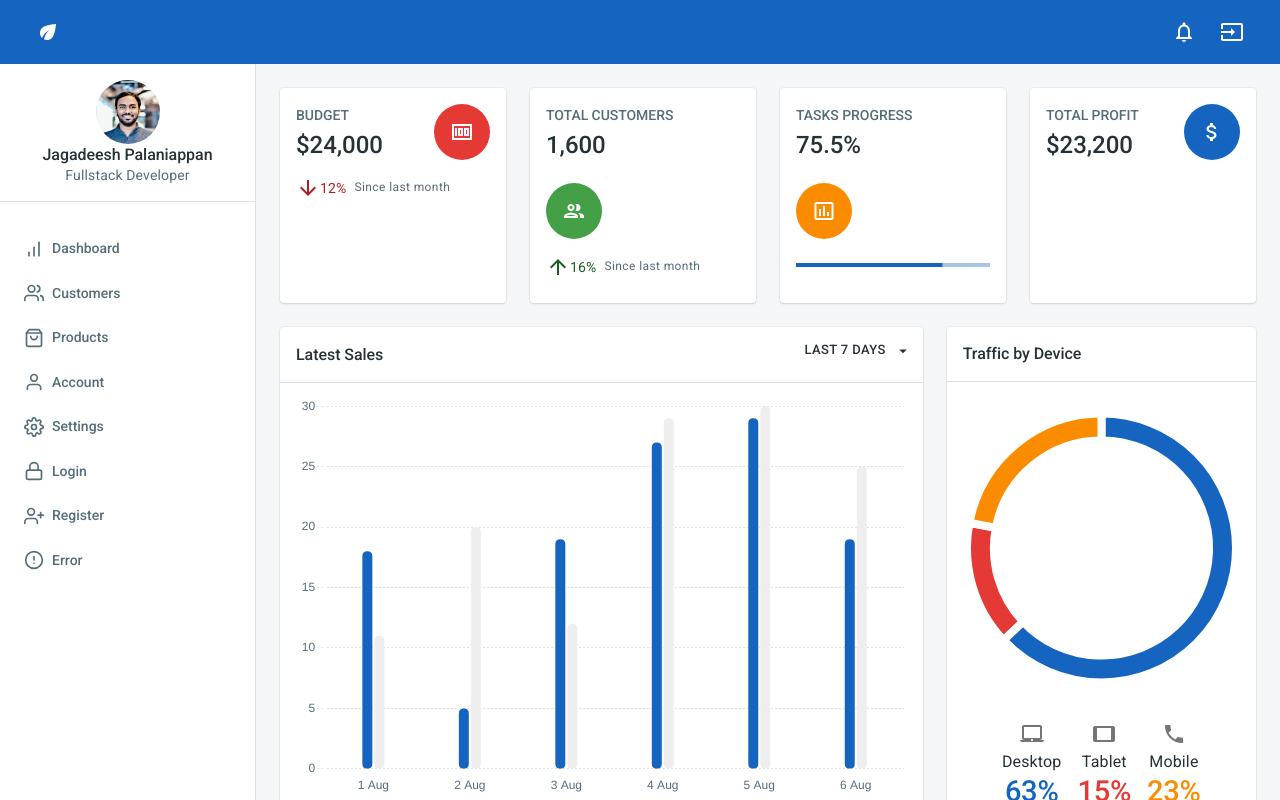
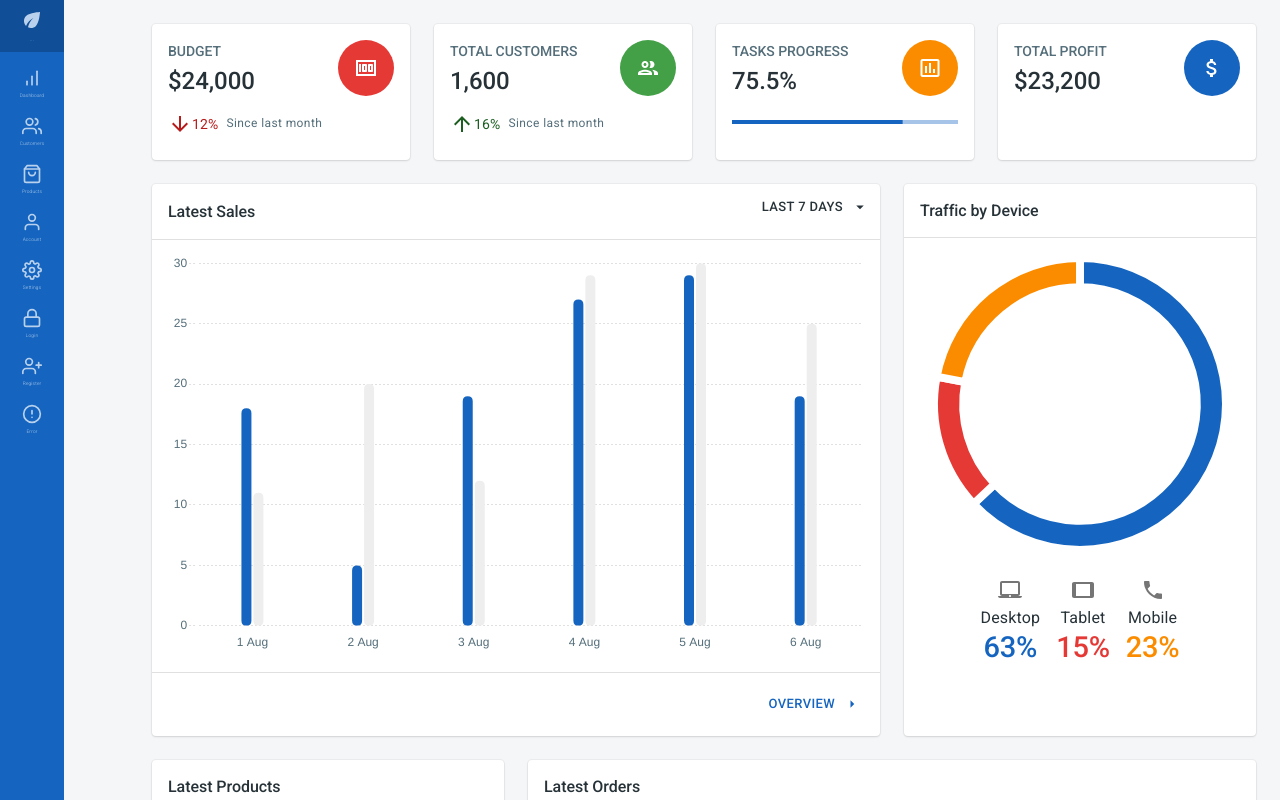
Before and after one commit to jagadeeshpalaniappan/jag-mui-seed-app, a React (Create React App) app: page /app/dashboard in a window 1280 px wide. Built offline with nearby package versions, Linux system fonts and the light colour scheme.

Commit message:
a: mininav

```diff
--- a/src/components/Logo.js
+++ b/src/components/Logo.js
@@ -6,7 +6,7 @@ const Logo1 = props => {
 };
 
 const Logo = props => {
-  return <EcoIcon color="inherit" />;
+  return <EcoIcon />;
 };
 
 export default Logo;
--- /dev/null
+++ b/src/layouts/DashboardLayout/MiniNavBar/NavItem.js
@@ -0,0 +1,102 @@
+import React from 'react';
+import { NavLink as RouterLink } from 'react-router-dom';
+import clsx from 'clsx';
+import PropTypes from 'prop-types';
+import {
+  Button,
+  ListItem,
+  makeStyles,
+  Box,
+  Typography
+} from '@material-ui/core';
+
+const useStyles = makeStyles(theme => ({
+  item: {
+    display: 'flex',
+    paddingTop: 0,
+    paddingBottom: 0
+  },
+  button: {
+    // color: theme.palette.text.secondary,
+    color: 'inherit',
+    fontWeight: 300,
+    justifyContent: 'flex-start',
+    letterSpacing: 0,
+    padding: '10px 8px',
+    textTransform: 'none',
+    width: '100%',
+    borderRadius: 0,
+    padding: 0,
+    paddingTop: theme.spacing(1),
+    paddingBottom: theme.spacing(1),
+    opacity: 0.7,
+    '&:hover': {
+      background: theme.palette.primary.dark
+    }
+  },
+  buttonLabel: {
+    display: 'flex',
+    flexDirection: 'column',
+    alignItems: 'center',
+    justifyContent: 'center'
+  },
+  icon: {},
+  title: {
+    fontSize: '0.3rem',
+    fontWeight: 300,
+    marginTop: theme.spacing(0.5)
+  },
+  active: {
+    borderLeft: '2px solid',
+    backgroundColor: theme.palette.primary.dark,
+    opacity: 1,
+    '& $title': {
+      // fontWeight: theme.typography.fontWeightMedium
+    },
+    '& $icon': {
+      // color: theme.palette.primary.main
+    }
+  }
+}));
+
+const NavItem = ({
+  className,
+  href,
+  icon: Icon,
+  title,
+  ignoreActive,
+  ...rest
+}) => {
+  const classes = useStyles();
+
+  return (
+    <ListItem
+      className={clsx(classes.item, className)}
+      disableGutters
+      {...rest}
+    >
+      <Button
+        exact
+        disableRipple
+        activeClassName={ignoreActive ? null : classes.active}
+        classes={{ root: classes.button, label: classes.buttonLabel }}
+        component={RouterLink}
+        to={href}
+      >
+        {Icon && <Icon className={classes.icon} size="20" />}
+        <Typography variant="caption" display="block" className={classes.title}>
+          {title}
+        </Typography>
+      </Button>
+    </ListItem>
+  );
+};
+
+NavItem.propTypes = {
+  className: PropTypes.string,
+  href: PropTypes.string,
+  icon: PropTypes.elementType,
+  title: PropTypes.string
+};
+
+export default NavItem;
--- /dev/null
+++ b/src/layouts/DashboardLayout/MiniNavBar/index.js
@@ -0,0 +1,131 @@
+import React, { useEffect } from 'react';
+import { Link as RouterLink, useLocation } from 'react-router-dom';
+import PropTypes from 'prop-types';
+import {
+  Avatar,
+  Box,
+  Button,
+  Divider,
+  Drawer,
+  Hidden,
+  List,
+  Typography,
+  makeStyles
+} from '@material-ui/core';
+import {
+  AlertCircle as AlertCircleIcon,
+  BarChart as BarChartIcon,
+  Lock as LockIcon,
+  Settings as SettingsIcon,
+  ShoppingBag as ShoppingBagIcon,
+  User as UserIcon,
+  UserPlus as UserPlusIcon,
+  Users as UsersIcon
+} from 'react-feather';
+import NavItem from './NavItem';
+import Logo from 'src/components/Logo';
+
+const user = {
+  avatar: '/static/images/avatars/avatar.png',
+  jobTitle: 'Fullstack Developer',
+  name: 'Jagadeesh Palaniappan'
+};
+
+const items = [
+  {
+    href: '/app/dashboard',
+    icon: BarChartIcon,
+    title: 'Dashboard'
+  },
+  {
+    href: '/app/customers',
+    icon: UsersIcon,
+    title: 'Customers'
+  },
+  {
+    href: '/app/products',
+    icon: ShoppingBagIcon,
+    title: 'Products'
+  },
+  {
+    href: '/app/account',
+    icon: UserIcon,
+    title: 'Account'
+  },
+  {
+    href: '/app/settings',
+    icon: SettingsIcon,
+    title: 'Settings'
+  },
+  {
+    href: '/login',
+    icon: LockIcon,
+    title: 'Login'
+  },
+  {
+    href: '/register',
+    icon: UserPlusIcon,
+    title: 'Register'
+  },
+  {
+    href: '/404',
+    icon: AlertCircleIcon,
+    title: 'Error'
+  }
+];
+
+const useStyles = makeStyles(() => ({
+  mobileDrawer: {
+    width: 256
+  },
+  desktopDrawer: {
+    width: 104,
+    top: 0,
+    height: '100%'
+  },
+  avatar: {
+    cursor: 'pointer',
+    width: 64,
+    height: 64
+  }
+}));
+
+const NavBar = ({ bgcolor, color }) => {
+  return (
+    <Box
+      height="100%"
+      display="flex"
+      flexDirection="column"
+      bgcolor={bgcolor}
+      color={color}
+    >
+      <NavItem href="/" key="my-app" title="..." icon={Logo} ignoreActive />
+
+      <Box>
+        <List>
+          {items.map(item => (
+            <NavItem
+              href={item.href}
+              key={item.title}
+              title={item.title}
+              icon={item.icon}
+            />
+          ))}
+        </List>
+      </Box>
+      <Box flexGrow={1} />
+    </Box>
+  );
+};
+
+NavBar.propTypes = {
+  onMobileClose: PropTypes.func,
+  openMobile: PropTypes.bool
+};
+
+NavBar.defaultProps = {
+  onMobileClose: () => {},
+  openMobile: false
+};
+
+export default NavBar;
--- a/src/layouts/DashboardLayout/index.js
+++ b/src/layouts/DashboardLayout/index.js
@@ -1,10 +1,10 @@
 import React, { useState } from 'react';
 import { Outlet } from 'react-router-dom';
 import { makeStyles } from '@material-ui/core';
-import NavBar from './NavBar';
+import NavBar from './MiniNavBar';
 import TopBar from './TopBar';
 
-const useStyles = makeStyles((theme) => ({
+const useStyles = makeStyles(theme => ({
   root: {
     backgroundColor: theme.palette.background.dark,
     display: 'flex',
@@ -16,9 +16,8 @@ const useStyles = makeStyles((theme) => ({
     display: 'flex',
     flex: '1 1 auto',
     overflow: 'hidden',
-    paddingTop: 64,
     [theme.breakpoints.up('lg')]: {
-      paddingLeft: 256
+      paddingLeft: 64
     }
   },
   contentContainer: {
@@ -39,11 +38,7 @@ const DashboardLayout = () => {
 
   return (
     <div className={classes.root}>
-      <TopBar onMobileNavOpen={() => setMobileNavOpen(true)} />
-      <NavBar
-        onMobileClose={() => setMobileNavOpen(false)}
-        openMobile={isMobileNavOpen}
-      />
+      <NavBar bgcolor="primary.main" color="common.white" />
       <div className={classes.wrapper}>
         <div className={classes.contentContainer}>
           <div className={classes.content}>
--- a/src/theme/index.js
+++ b/src/theme/index.js
@@ -18,10 +18,29 @@ const theme = createMuiTheme({
     text: {
       primary: colors.blueGrey[900],
       secondary: colors.blueGrey[600]
+    },
+    typography: {
+      fontSize: 5
     }
   },
   shadows,
-  typography
+  typography,
+  overrides: {
+    MuiCssBaseline: {
+      '@global': {
+        html: {
+          WebkitFontSmoothing: 'auto'
+        }
+      }
+    }
+  },
+  props: {
+    // Name of the component ⚛️
+    MuiButtonBase: {
+      // The default props to change
+      disableRipple: false //' disableRipple: true' will disable ripple effect
+    }
+  }
 });
 
 export default theme;
```
